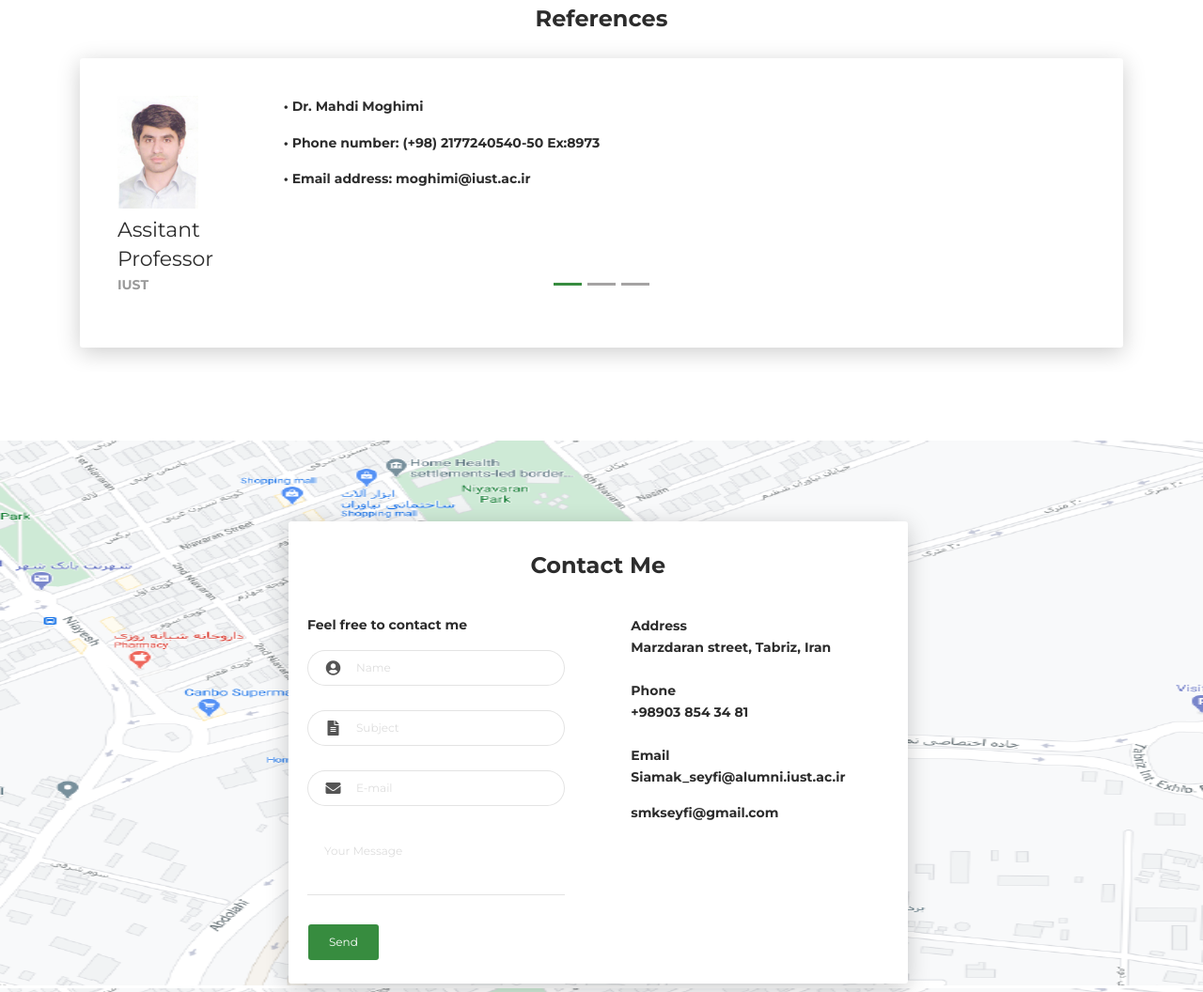
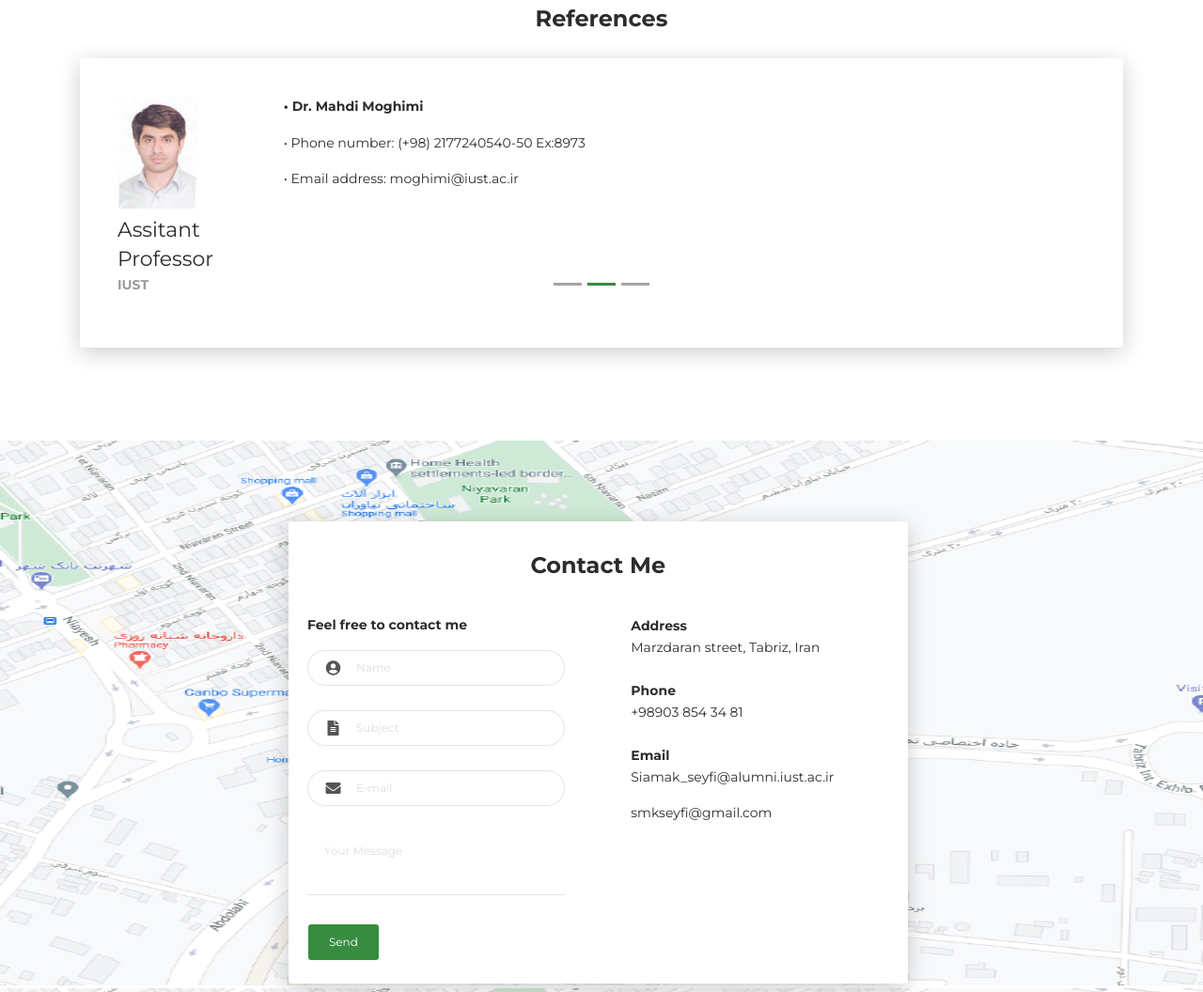
Before and after one commit to smkseyfi/Siamak_seyfi.github.io, a plain HTML site: page index.html in a window 1280 px wide. Shown: the part 4534-5590 px from the top of the page at 94% size. Drawn offline with Linux system fonts and the light colour scheme.

Commit message:
Update index.html

```diff
--- a/index.html
+++ b/index.html
@@ -463,7 +463,7 @@
                 <p class="category">IUST</p>
               </div>
               <div class="col-lg-10 col-md-9">
-              <p><b>• Dr. Nowrouz Mohammad Nouri<b><p>
+              <p><b>• Dr. Nowrouz Mohammad Nouri</b><p>
 	      <p>• Phone number: (+98) 2177240540-50 Ex:2932</p>
 	      <p>• Email address: mnouri@iust.ac.ir</p>
 	      </div>
@@ -476,7 +476,7 @@
                 <p class="category">IUST</p>
               </div>
               <div class="col-lg-10 col-md-9">
-              <p><b>• Dr. Mahdi Moghimi<b><p>
+              <p><b>• Dr. Mahdi Moghimi</b><p>
 	      <p>• Phone number: (+98) 2177240540-50 Ex:8973 </p>
 	      <p>• Email address: moghimi@iust.ac.ir </p>
               </div>
@@ -489,7 +489,7 @@
                 <p class="category">University of Tabriz</p>
               </div>
               <div class="col-lg-10 col-md-9">
-              <p><b>• Dr. Mohammat Taghi Shervanitabar <b><p>
+              <p><b>• Dr. Mohammat Taghi Shervanitabar </b><p>
 	      <p>• Phone number: (+98) 4113392456 </p>
 	      <p>• Email address: msherv@tabrizu.ac.ir </p>
               </div>
```
